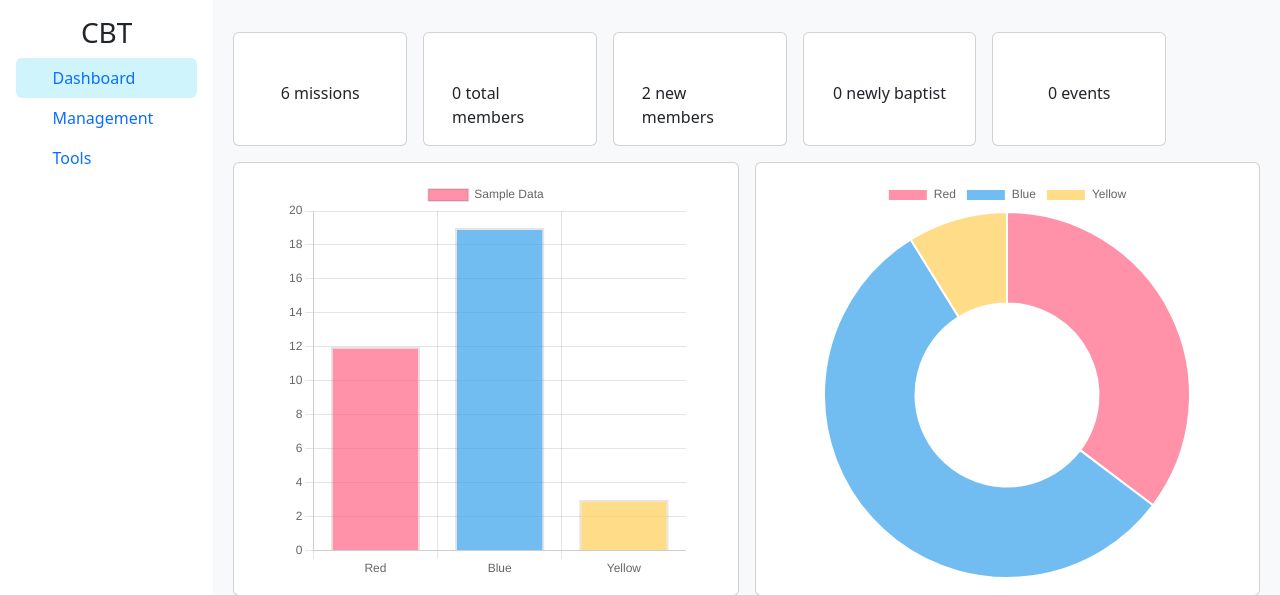
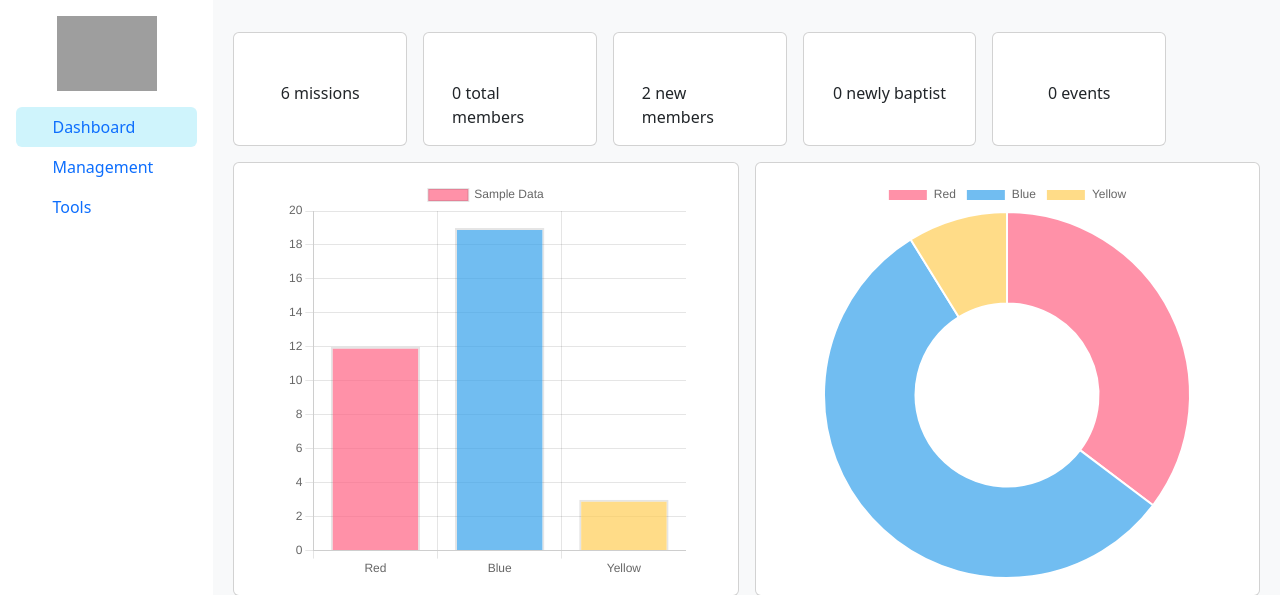
Before and after one commit to cbt-devs/cbt, a PHP site: page / in a window 1280 px wide. Shown: the top 595 px of the page. Run offline with PHP 8.4, Linux system fonts and the light colour scheme; data that the repository does not hold is empty; some libraries are stand-ins or nearby versions; grey boxes are pictures that could not be loaded.

Commit message:
Added logo

```diff
--- a/modules/navbar.php
+++ b/modules/navbar.php
@@ -3,9 +3,9 @@ $nav = new Navigation();
 ?>
 
 <nav class="col-md-2 p-3 d-flex flex-column shadow-sm">
-    <h3 class="text-center">CBT</h5>
+    <img src="assets/img/CBT Logo 1.svg" alt="CBT Logo" width="100" class="mx-auto d-block">
 
-        <ul class="nav flex-column flex-grow-1">
+    <ul class="nav flex-column flex-grow-1 mt-3">
         <li class="nav-item bg-info-subtle rounded">
             <a href="#" class="nav-link load-content hover-bg-light" data-page="<?= $nav->getLink('main') ?>">
                 <i class="fa-solid fa-chart-simple me-2"></i>Dashboard
@@ -30,8 +30,7 @@ $nav = new Navigation();
                             data-page="<?= $nav->getLink('members') ?>">Members</a>
                     </li>
                     <li class="nav-item">
-                            <a href="#" class="nav-link load-content"
-                                data-page="<?= $nav->getLink('events') ?>">Events</a>
+                        <a href="#" class="nav-link load-content" data-page="<?= $nav->getLink('events') ?>">Events</a>
                     </li>
                     <li class="nav-item">
                         <a href="#" class="nav-link load-content"
```
Lines whose indentation alone changed are shown as unchanged.
